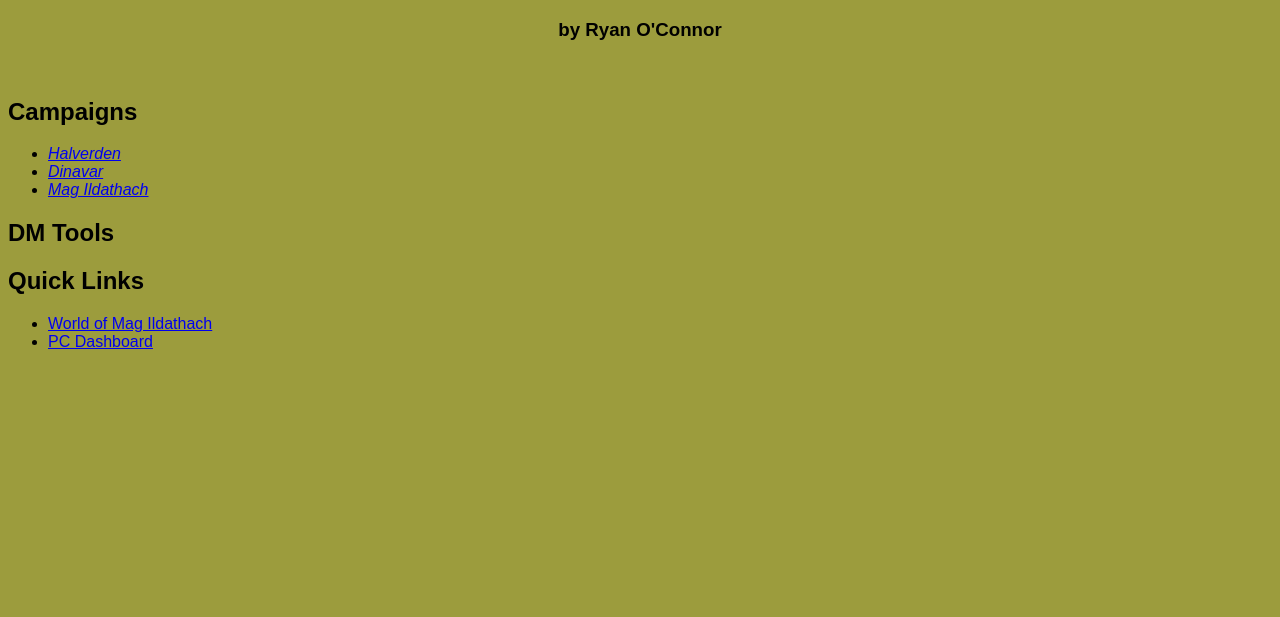
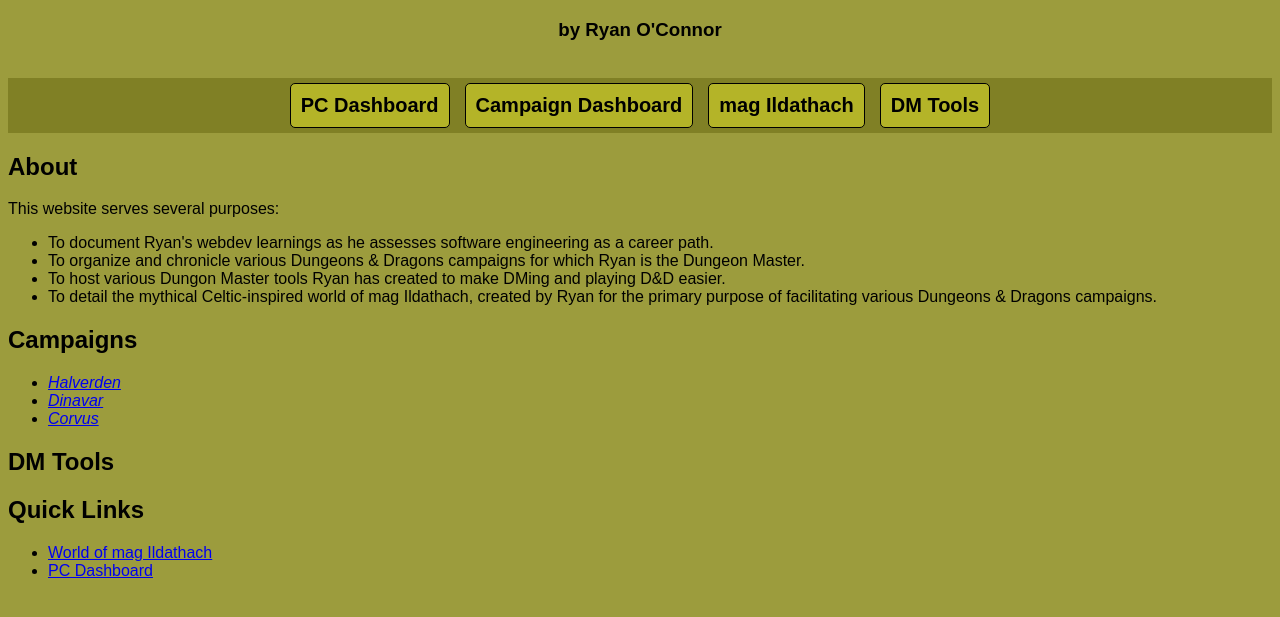
Before and after one commit to oconn802/dnd_site, a plain HTML site: page index.html in a window 1280 px wide. Shown: the part 61-678 px from the top of the page. Drawn offline with Linux system fonts and the light colour scheme.

Commit message:
Added navigation bar to index.html using flexbox justify and align. Renamed files for uniform filename structure. Updated links in index.html.

```diff
--- a/index.html
+++ b/index.html
@@ -9,12 +9,28 @@
 <body>
     <h1>Ryan's D&D Site</h1>
     <h3>by Ryan O'Connor</h3><br>
+    <div class="navigation-bar">
+        <a href="./pc-dashboard.html"><button>PC Dashboard</button></a>
+        <a href="./campaign-dashboard.html"><button>Campaign Dashboard</button></a>
+        <a href="./mag-ildathach.html"><button>mag Ildathach</button></a>
+        <a href="./dm-tools.html"><button>DM Tools</button></a>
+    </div>
+    <div>
+        <h2>About</h2>
+        <p>This website serves several purposes:</p>
+        <ul>
+            <li>To document Ryan's webdev learnings as he assesses software engineering as a career path.</li>
+            <li>To organize and chronicle various Dungeons & Dragons campaigns for which Ryan is the Dungeon Master.</li>
+            <li>To host various Dungon Master tools Ryan has created to make DMing and playing D&D easier.</li>
+            <li>To detail the mythical Celtic-inspired world of mag Ildathach, created by Ryan for the primary purpose of facilitating various Dungeons & Dragons campaigns.</li>
+        </ul>
+    </div>
     <div id="campaigns">
         <h2>Campaigns</h2>
         <ul>
-            <li><a href="./campaignHalverden.html">Halverden</a></li>
-            <li><a href="./campaignDinavar.html">Dinavar</a></li>
-            <li><a href="./campaignCorvus.html">Mag Ildathach</a></li>
+            <li><a href="./campaign-halverden.html">Halverden</a></li>
+            <li><a href="./campaign-dinavar.html">Dinavar</a></li>
+            <li><a href="./campaign-corvus.html">Corvus</a></li>
         </ul>
     </div>
     <div id="dm-tools">
@@ -23,8 +39,8 @@
     <div id="quick-links">
         <h2>Quick Links</h2>
         <ul>
-            <li><a href="./magIldathach.html">World of Mag Ildathach</a></li>
-            <li><a href="./PCDashboard.html">PC Dashboard</a></li>
+            <li><a href="./mag-ildathach.html">World of mag Ildathach</a></li>
+            <li><a href="./pc-dashboard.html">PC Dashboard</a></li>
         </ul>
     </div>
 </body>
--- a/styles/styles.css
+++ b/styles/styles.css
@@ -1,17 +1,39 @@
-*{
+* {
     font-family: Arial, Helvetica, sans-serif;
     background-color: rgb(156, 156, 61);
 }
 
-h1{
+h1 {
     text-decoration: underline;
     text-align: center;
 }
 
-h3{
+h3 {
     text-align: center;
 }
 
-#campaigns ul{
+#campaigns ul {
     font-style: italic;
 }
+
+.navigation-bar {
+    display: flex;
+    justify-content: center;
+    align-items: center;
+    gap: 15px;
+    padding: 5px;
+    background-color: rgb(128, 128, 37);
+}
+
+.navigation-bar a {
+    background-color: inherit;
+}
+
+.navigation-bar a button {
+    border: 1px solid black;
+    border-radius: 5px;
+    padding: 10px;
+    font-size: 20px;
+    font-weight: bold;
+    background-color: rgb(180, 180, 40);
+}
```
Also changed, not shown: campaign-corvus.html (added), campaign-dashboard.html (added), campaign-dinavar.html (added), campaign-halverden.html (added), campaignCorvus.html (deleted), campaignDinavar.html (deleted), campaignHalverden.html (deleted), dm-tools.html (added), mag-ildathach.html (added), magIldathach.html (deleted), pc-dashboard.html (renamed from PC-Dashboard.html).
